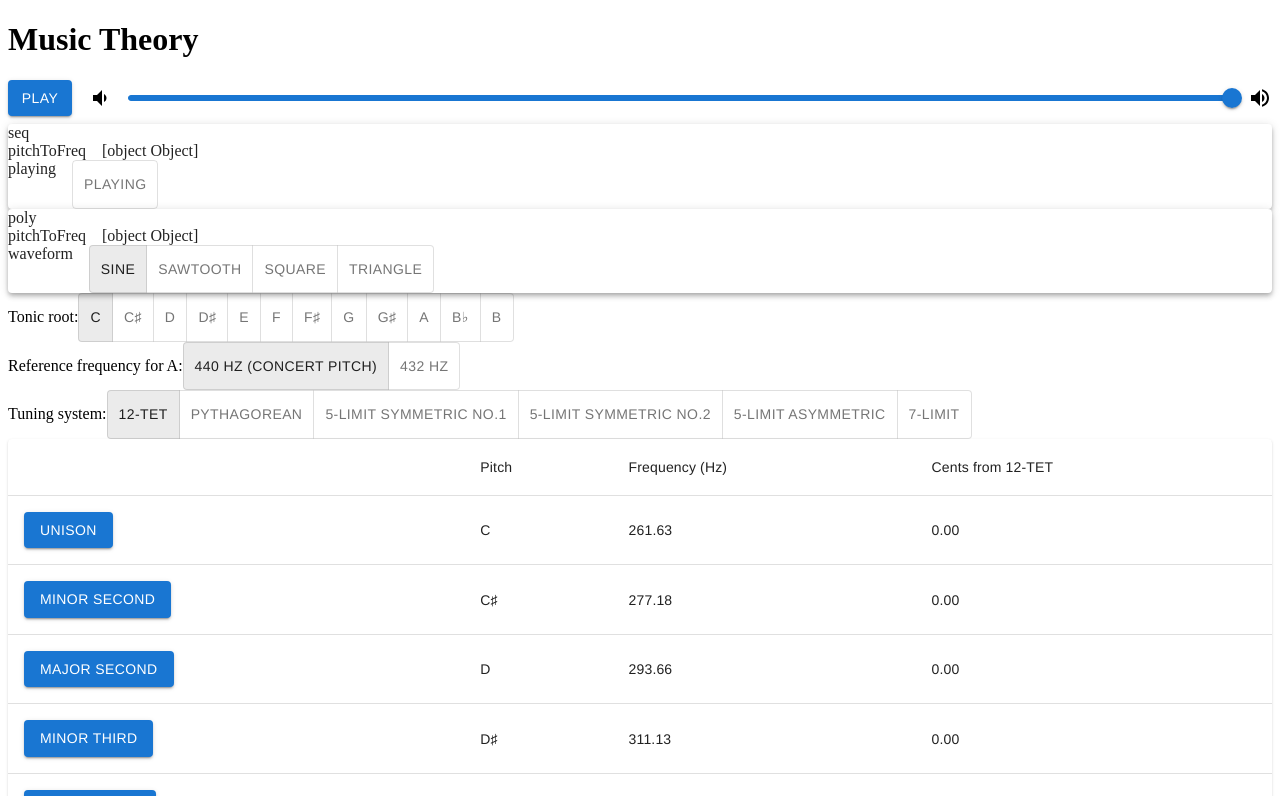
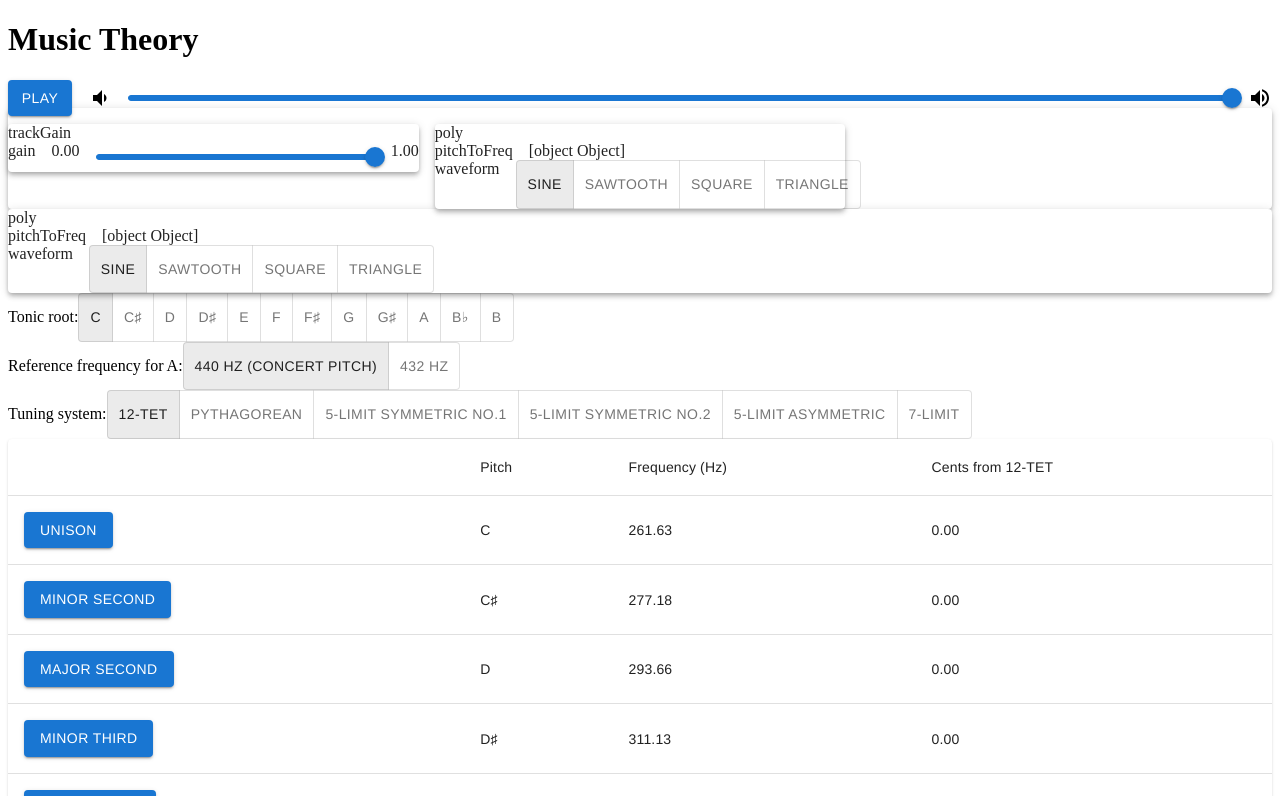
Before and after one commit to dszakallas/music-theory, a React (Create React App) app: page / in a window 1280 px wide. Shown: the top 796 px of the page. Built offline with nearby package versions, Linux system fonts and the light colour scheme; a web font is replaced by a local one.

Commit message:
start implementing generic track fx lane

```diff
--- a/src/audio/device.ts
+++ b/src/audio/device.ts
@@ -6,7 +6,7 @@ export interface TypedParam<TypeTag, T> {
   type: TypeTag
 }
 
-const typedParam = <TT, T>(type: TT, props: { value: T }) => Object.defineProperties({
+const typedParam = <TT, T>(type: TT, props: { value: T, [index: string]: any }): TypedParam<TT, T> => Object.defineProperties({
   type,
   defaultValue: props.value,
   ...props
@@ -18,7 +18,7 @@ export const booleanParamType = new BooleanParamType();
 
 export type BooleanParam = TypedParam<BooleanParamType, boolean>;
 
-export const booleanParam: (props: { value: boolean }) => BooleanParam = (props) => typedParam(booleanParamType, props);
+export const booleanParam = (props: { value: boolean }) : BooleanParam => typedParam(booleanParamType, props);
 
 export class EnumParamType<T> {
   values: EnumValues<T>;
@@ -30,7 +30,36 @@ export class EnumParamType<T> {
 // Enum params come from a distinct set of values
 export type EnumParam<T> = TypedParam<EnumParamType<T>, Enum<T>>;
 
-export const enumParam: <T> (type: EnumParamType<T>, props: { value: Enum<T> }) => EnumParam<T> = (type, props) => typedParam(type, props);
+export const enumParam = <T> (type: EnumParamType<T>, props: { value: Enum<T> }): EnumParam<T> => typedParam(type, props);
+
+export class FloatParamType {
+  minValue: number;
+  maxValue: number;
+  constructor(minValue: number, maxValue: number) {
+    this.minValue = minValue;
+    this.maxValue = maxValue;
+  }
+}
+
+export class VolumeParamType extends FloatParamType {
+  constructor() {
+    super(0, 1);
+  }
+}
+
+export const volumeParamType = new VolumeParamType();
+
+export type VolumeParam = TypedParam<VolumeParamType, number>;
+
+export const volumeParam = (audioParam: AudioParam): VolumeParam => typedParam(volumeParamType, {
+  audioParam,
+  get value() {
+    return audioParam.value;
+  },
+  set value(v) {
+    audioParam.value = v;
+  }
+});
 
 export class OpaqueParamType {}
 
@@ -40,14 +69,18 @@ export type OpaqueParam<T> = TypedParam<OpaqueParamType, T>;
 
 const opaqueParamType = new OpaqueParamType();
 
-export const opaqueParam: <T> (props: { value: T }) => OpaqueParam<T> = (props) => typedParam(opaqueParamType, props);
+export const opaqueParam = <T> (props: { value: T }): OpaqueParam<T> => typedParam(opaqueParamType, props);
 
 export type Param<TT, T> = AudioParam | TypedParam<TT, T>;
 
 export type MkParam<TT, T> = (props: { value: T }) => TypedParam<TT, T>;
 
+export const isOfType = <TT, T>(p: Param<TT, T>, tt: { new(...args: any): TT }): p is TypedParam<TT, T> => {
+  return 'type' in p && p.type instanceof tt;
+};
+
 // A param (leader) that controls other parameters (followers). Followers must be of the same type.
-export const leaderParam: <TT, T> (mkParam: MkParam<TT, T>, defaultValue: T, followers: Array<Param<TT, T>>) => Param<TT, T> = (mkParam, defaultValue, followers) => {
+export const leaderParam = <TT, T> (mkParam: MkParam<TT, T>, defaultValue: T, followers: Array<Param<TT, T>>): Param<TT, T> => {
   let _value = defaultValue;
   function updateFollowers() {
     for (const follower of followers) {
--- a/src/audio/fx.ts
+++ b/src/audio/fx.ts
@@ -1,10 +1,10 @@
-import { Fx } from './device';
+import { Fx, volumeParam, VolumeParam } from './device';
 
 export interface TrackGain extends Fx {
-  params: { gain: AudioParam }
+  params: { gain: VolumeParam }
 }
 
-export const createTrackGain: (ctx: AudioContext) => TrackGain = (ctx: AudioContext) => {
+export const createTrackGain = (ctx: AudioContext) : TrackGain => {
   const gain = ctx.createGain();
 
   return {
@@ -12,13 +12,13 @@ export const createTrackGain: (ctx: AudioContext) => TrackGain = (ctx: AudioCont
     inputs: [gain],
     outputs: [gain],
     params: {
-      gain: gain.gain,
+      gain: volumeParam(gain.gain),
     },
   };
 };
 
 
-export const createMasterGain: (ctx: AudioContext) => Fx = (ctx: AudioContext) => {
+export const createMasterGain = (ctx: AudioContext) : Fx => {
   const compr = ctx.createDynamicsCompressor();
   const gain = ctx.createGain();
 
--- a/src/audio/index.ts
+++ b/src/audio/index.ts
@@ -61,9 +61,9 @@ export type Sequencer = {
 
 // based on the design by Chris Wilson to provide high precision audio scheduling https://github.com/cwilso/metronome
 export const createSequencer = (
+  ctx: AudioContext,
   bpm: number,
-  midiTrack: MidiTrack,
-  ctx: AudioContext
+  midiTrack: MidiTrack
 ) => {
   const { instrument, clip } = midiTrack;
   const lookAhead = 25.0; // how frequently to call scheduler (ms)
@@ -119,8 +119,6 @@ export const createSequencer = (
   let noteIter = null;
 
   return {
-    name: 'seq',
-    outputs: instrument.outputs,
     params: {
       pitchToFreq: leaderParam(opaqueParam, defaultPitchToFreq, [
         instrument.params.pitchToFreq,
@@ -130,7 +128,6 @@ export const createSequencer = (
           return !!handle;
         },
         set value(v) {
-          console.log('called!', v);
           v ? _start() : _stop();
         }
       })
--- a/src/audio/midi_track.ts
+++ b/src/audio/midi_track.ts
@@ -1,10 +1,10 @@
 import type { TrackGain } from './fx';
-import type { Fx, Instrument } from './device';
+import type { AudioDevice, Fx, Instrument } from './device';
 import type { MidiClip } from '../audio';
 
 import { createTrackGain } from './fx';
 
-export interface Track {
+export interface Track extends AudioDevice {
   gain: TrackGain;
 }
 
@@ -15,10 +15,15 @@ export interface MidiTrack extends Track {
   gain: TrackGain;
 }
 
-export const createMidiTrack: (instrument: Instrument, clip: MidiClip, ctx: AudioContext) => MidiTrack = (instrument, clip, ctx) => {
+export const createMidiTrack = (ctx: AudioContext, instrument: Instrument, clip: MidiClip): MidiTrack => {
   const gain = createTrackGain(ctx);
 
+  instrument.outputs[0].connect(gain.inputs[0]);
+
   return {
+    name: 'midi_track',
+    params: {},
+    outputs: gain.outputs,
     instrument,
     fx: [],
     clip,
--- a/src/audio/oscillator.ts
+++ b/src/audio/oscillator.ts
@@ -12,7 +12,7 @@ export const waveformParamType: EnumParamType<typeof waveformValues> = new EnumP
 
 export const waveformParam: (props: { value: Enum<typeof waveformValues> }) => EnumParam<typeof waveformValues> = (props) => enumParam(waveformParamType, props);
 
-export const createAdsrOsc: (adsr: Adsr, ctx: AudioContext) => Instrument = (adsr, ctx) => {
+export const createAdsrOsc = (ctx: AudioContext, adsr: Adsr): Instrument => {
   const { attackDt, releaseDt, peakVol, sustainVol, decayDt } = adsr;
   const osc = ctx.createOscillator();
   const env = ctx.createGain();
@@ -66,19 +66,21 @@ export const createAdsrOsc: (adsr: Adsr, ctx: AudioContext) => Instrument = (ads
 
 const defaultWaveform = 'sine';
 
-export const createPoly: (numVoices: number, createOsc, ...args) => Instrument = function(numVoices: number, createOsc, ...args) {
-  const voices = array(map(() => createOsc(...args), range(numVoices)));
+export function createPoly(ctx: AudioContext, numVoices: number, createOsc, ...args): Instrument {
+  const voices = array(map(() => createOsc(ctx, ...args), range(numVoices)));
+  const gain = ctx.createGain();
   let current = 0;
 
   let pressedNotes: {[key: number]: number} = {};
 
+  voices.map(v => v.outputs[0].connect(gain));
   return {
     name: 'poly',
     params: {
       pitchToFreq: leaderParam(opaqueParam, defaultPitchToFreq, voices.map(v => v.params.pitchToFreq)),
       waveform: leaderParam(waveformParam, defaultWaveform, voices.map(v => v.params.waveform))
     },
-    outputs: voices.flatMap(v => v.outputs),
+    outputs: [gain],
     onMidi(note: MidiNote, time: number = undefined) {
       const { pitch, velocity } = note;
       if (velocity) {
@@ -97,4 +99,4 @@ export const createPoly: (numVoices: number, createOsc, ...args) => Instrument =
       pressedNotes = {};
     }
   };
-};
+}
--- a/src/index.tsx
+++ b/src/index.tsx
@@ -32,6 +32,7 @@ import GenericAudioDevice from './ui/generic_audio_device';
 import type { MidiClip } from './audio';
 import { handleChange, useState } from './util';
 import { createMidiTrack } from './audio/midi_track';
+import TrackLane from './ui/track_lane';
 
 const root = ReactDOM.createRoot(document.getElementById('root'));
 
@@ -45,17 +46,6 @@ const volumeInput = (event, newValue: number) => {
   const volume = sliderValueToVolume(newValue);
   master.params.gain.value = volume;
 };
-
-const attackDt = 0.06;
-const decayDt = 0.06;
-const sustainVol = 0.01;
-const peakVol = 1;
-const releaseDt = 0.6;
-const oscillatorVoices = 4;
-
-const poly = createPoly(oscillatorVoices, createAdsrOsc, {attackDt, releaseDt, peakVol, decayDt, sustainVol}, audioContext);
-
-poly.outputs.map(o => o.connect(master.inputs[0]));
 
 const maxVol = 1.0;
 const minVol = 0.0;
@@ -257,9 +247,20 @@ const InstrumentDoc = (props: {waveform}) => {
   </Paper>;
 };
 
-const greenSleevesTrack = createMidiTrack(poly, greenSleeves, audioContext);
+const attackDt = 0.06;
+const decayDt = 0.06;
+const sustainVol = 0.01;
+const peakVol = 1;
+const releaseDt = 0.6;
+const oscillatorVoices = 4;
 
-const sequencer = createSequencer(120, greenSleevesTrack, audioContext);
+const poly = createPoly(audioContext, oscillatorVoices, createAdsrOsc, {attackDt, releaseDt, peakVol, decayDt, sustainVol});
+
+const greenSleevesTrack = createMidiTrack(audioContext, poly, greenSleeves);
+
+greenSleevesTrack.outputs[0].connect(master.inputs[0]);
+
+const sequencer = createSequencer(audioContext, 120, greenSleevesTrack);
 
 const BodyDoc = () => {
   const tuning = useState(0);
@@ -282,7 +283,7 @@ const BodyDoc = () => {
   return <div id="body">
     <h1>Music Theory</h1>
     <PlayerDoc playing={playing}></PlayerDoc>
-    <GenericAudioDevice audioDevice={sequencer}></GenericAudioDevice>
+    <TrackLane midiTrack={greenSleevesTrack} />
     <GenericAudioDevice audioDevice={poly}></GenericAudioDevice>
     <TuningSystemDoc tuning={tuning} baseTone={baseTone} refFreq={refFreq}/>
     <ToneTableDoc tuning={tuning} baseTone={baseTone} refFreq={refFreq}/>
--- a/src/ui/generic_audio_device.tsx
+++ b/src/ui/generic_audio_device.tsx
@@ -9,6 +9,8 @@ import {
   EnumParamType,
   OpaqueParamType,
   BooleanParamType,
+  isOfType,
+  VolumeParamType,
 } from '../audio/device';
 
 import React, { useEffect, Dispatch } from 'react';
@@ -31,7 +33,9 @@ const paramState = (param: Param<any, any>): ParamState => ({
   ...useState(param.defaultValue),
 });
 
-export default function GenericAudioDevice (props: { audioDevice: AudioDevice }) {
+export default function GenericAudioDevice(props: {
+  audioDevice: AudioDevice;
+}) {
   const { audioDevice } = props;
   const paramStates: Array<[string, ParamState]> = Object.entries(
     audioDevice.params
@@ -50,30 +54,17 @@ export default function GenericAudioDevice (props: { audioDevice: AudioDevice })
         {paramStates.map(([name, paramState]) => {
           const { param } = paramState;
           let comp = null;
-          if (param instanceof AudioParam) {
-            const step = (param.maxValue - param.minValue) / sliderResolution;
-            comp = (
-              <Slider
-                min={param.minValue}
-                max={param.maxValue}
-                step={step}
-                onChange={handleChange(paramState.set)}
-                value={paramState.value}
-              />
-            );
-          } else if (param.type instanceof BooleanParamType) {
+          if (isOfType(param, BooleanParamType)) {
             comp = (
               <ToggleButtonGroup
                 value={paramState.value}
                 exclusive
                 onChange={handleChange(paramState.set, true)}
               >
-                <ToggleButton value={true}>
-                  {name}
-                </ToggleButton>
+                <ToggleButton value={true}>{name}</ToggleButton>
               </ToggleButtonGroup>
             );
-          } else if (param.type instanceof EnumParamType) {
+          } else if (isOfType(param, EnumParamType<[any]>)) {
             comp = (
               <ToggleButtonGroup
                 value={paramState.value}
@@ -87,10 +78,41 @@ export default function GenericAudioDevice (props: { audioDevice: AudioDevice })
                 ))}
               </ToggleButtonGroup>
             );
-          } else if (param.type instanceof OpaqueParamType) {
+          } else if (isOfType(param, VolumeParamType)) {
+            const step =
+              (param.type.maxValue - param.type.minValue) / sliderResolution;
+            comp = (
+              <React.Fragment>
+                <span>{param.type.minValue.toPrecision(3)}</span>
+                <Slider
+                  min={param.type.minValue}
+                  max={param.type.maxValue}
+                  step={step}
+                  onChange={handleChange(paramState.set)}
+                  value={paramState.value}
+                />
+                <span>{param.type.maxValue.toPrecision(3)}</span>
+              </React.Fragment>
+            );
+          } else if (isOfType(param, OpaqueParamType)) {
             comp = <span>{param.toString()}</span>;
+          } else if (param instanceof AudioParam) {
+            const step = (param.maxValue - param.minValue) / sliderResolution;
+            comp = (
+              <React.Fragment>
+                <span>{param.minValue.toPrecision(3)}</span>
+                <Slider
+                  min={param.minValue}
+                  max={param.maxValue}
+                  step={step}
+                  onChange={handleChange(paramState.set)}
+                  value={paramState.value}
+                />
+                <span>{param.maxValue.toPrecision(3)}</span>
+              </React.Fragment>
+            );
           } else {
-            throw Error('Shouldn\'t happen!');
+            throw Error('Should not happen!');
           }
           return (
             <Stack spacing={2} direction="row" key={name}>
--- /dev/null
+++ b/src/ui/track_lane.tsx
@@ -0,0 +1,44 @@
+import Grid from '@mui/material/Grid';
+import Paper from '@mui/material/Paper';
+import React from 'react';
+import { Instrument } from '../audio/device';
+import { MidiTrack } from '../audio/midi_track';
+import GenericAudioDevice from './generic_audio_device';
+
+
+const renderInstrument = (instrument: Instrument) => {
+  return <GenericAudioDevice audioDevice={instrument} />;
+};
+
+
+function TrackLaneGain(props: { midiTrack}) {
+  const { midiTrack } = props;
+  return <GenericAudioDevice audioDevice={midiTrack.gain} />;
+}
+
+export default function TrackLane(props: { midiTrack: MidiTrack }) {
+
+  const { midiTrack } = props;
+  const { instrument } = midiTrack;
+
+  /* eslint-disable react/jsx-key */
+  const grid = [
+    <TrackLaneGain midiTrack={midiTrack} />,
+    ...(instrument ? [renderInstrument(instrument)] : [])
+  ].map((dev, i) => (<Grid item xs={4} key={i}>{dev}</Grid>));
+  /* eslint-enable react/jsx-key */
+
+  return (
+    <Paper elevation={4}>
+      <Grid
+        container
+        spacing={2}
+        direction="row"
+        justifyContent="flex-start"
+        alignItems="flex-start"
+      >
+        { grid }
+      </Grid>
+    </Paper>
+  );
+}
```
